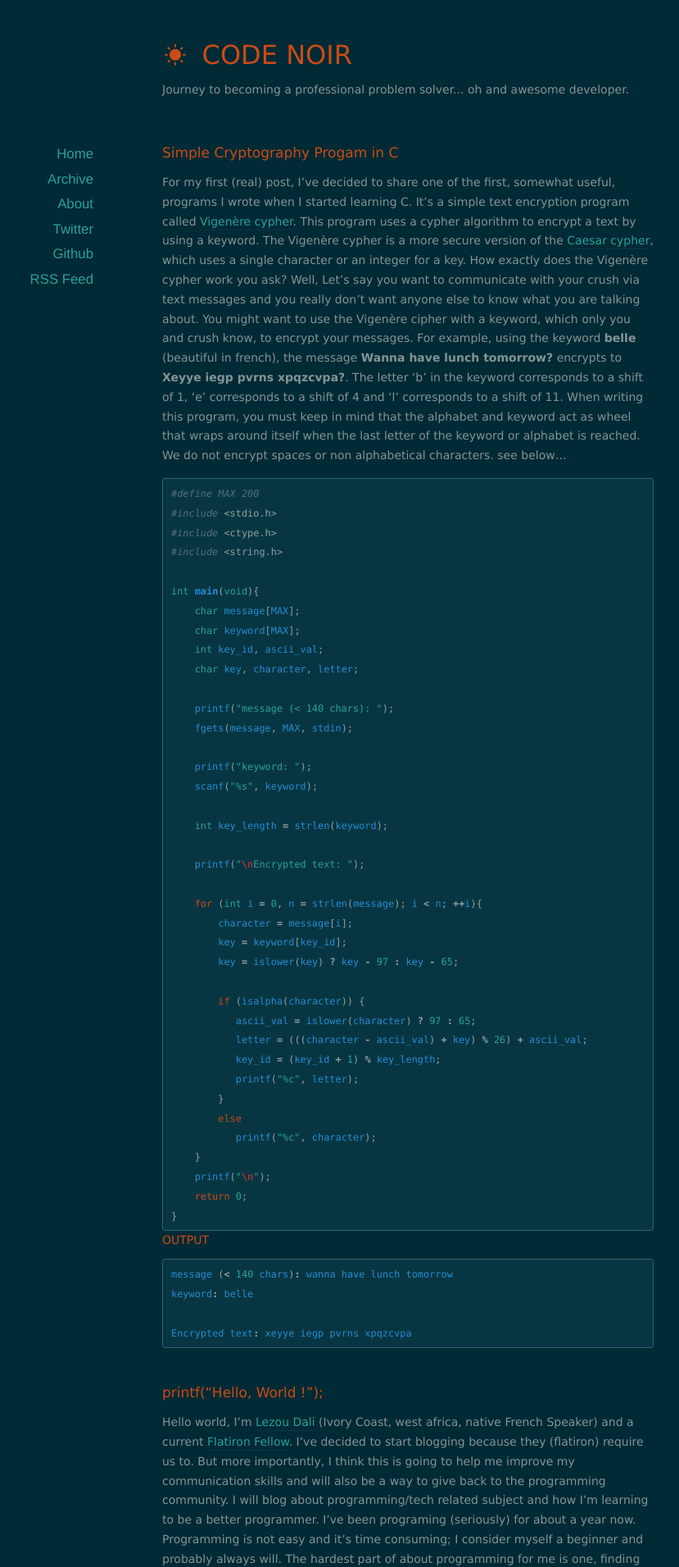
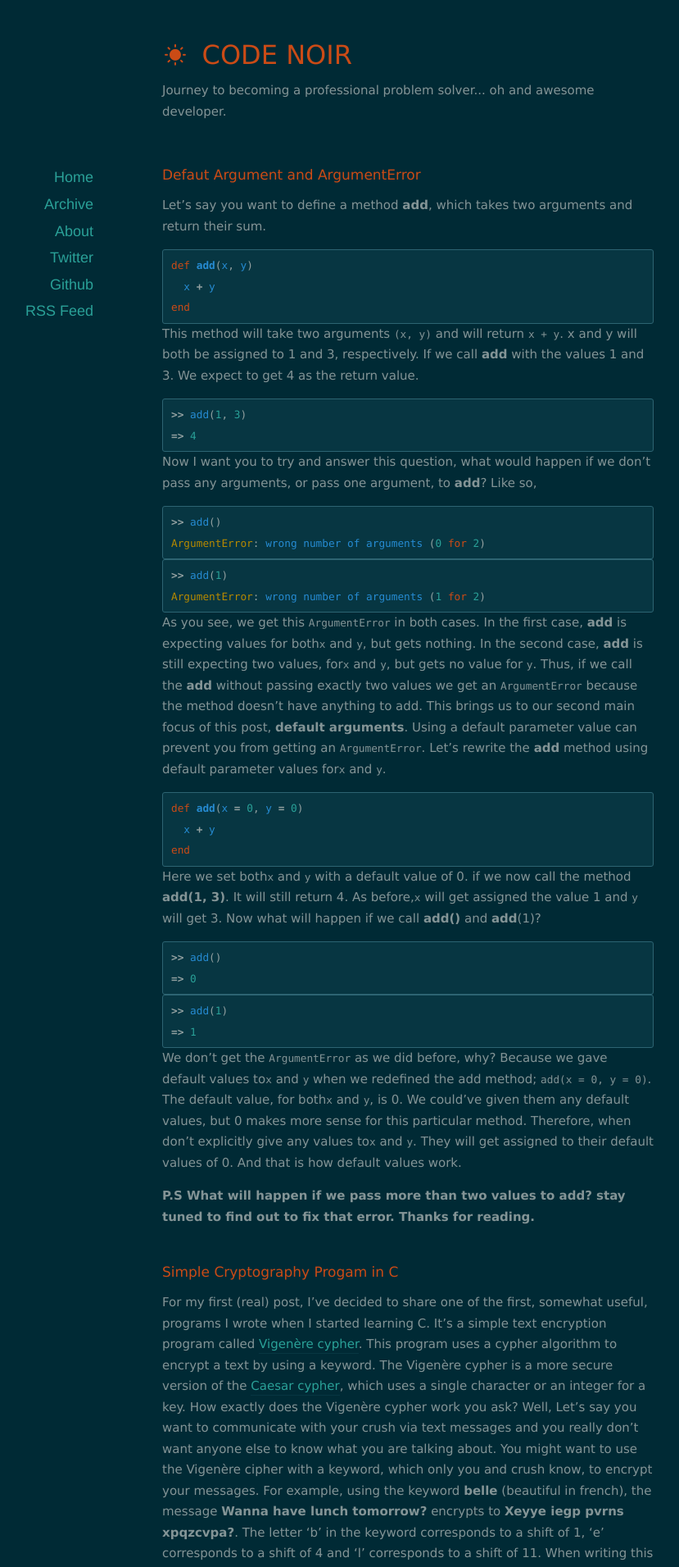
Before and after one commit to lezoudali/lezoudali.github.io, a Jekyll site: the page built from index.html, in a window 1280 px wide. Shown: the top 1911 px of the page at 82% size, without its empty margins (142-971 px from the left). Built offline with Jekyll 4.4.1, drawn with Linux system fonts in a browser that asks for light colours; nearby versions of some CDN libraries; the list of posts is cut into pages by our own code; some of the changed text lies outside the part shown.

Commit message:
third post on default argument and argument errors

```diff
--- a/_posts/2015-01-26-Hello-World.markdown
+++ b/_posts/2015-01-26-Hello-World.markdown
@@ -5,7 +5,7 @@ date:   2015-01-26 17:03:00
 ---
 
 Hello world, I'm [Lezou Dali][twitter] (Ivory Coast, west africa, native French Speaker) and a current [Flatiron Fellow][flatiron].  I’ve decided to start blogging because they (flatiron) require us to. But more importantly, I think this is going to help me improve my communication skills and will also be a way to give back to the programming community. I will blog about programming/tech related subject and how I'm learning to be a better programmer. I’ve been programing (seriously) for about a year now. Programming is not easy and it’s time consuming; I consider myself a beginner and probably always will.
-The hardest part of about programming for me is one, finding ways to stay motivated and two, not be afraid to look stupid. Blogging is definitely a great way to keep myself motivated. I've been a flatiron fellow for a week now; and I've learned two things. Having instructors can be a great and bad thing, depending on how you use them. Before flatiron, I would google everything I didn't know. Whenever I got stuck on an error, I would google that error. I would go to meetups and ask questions when I absolutely couldn't solve the problem after trying for a few days. We learn best from our mistakes. I've realized that during my week at flatiron, I would ask my instructors questions that I could've found out the answer on my own. Questions like "What's the difference between 'git add .' and 'git add -A'". A great developer should have the skill to learn on his own. The great part about having flatiron instructors is that they use the student-centered teaching style. They act as facilitator to guide us down the learning path; which is a lot better than giving us the answers.
+The hardest part about programming for me is one, finding ways to stay motivated and two, not be afraid to look stupid. Blogging is definitely a great way to keep myself motivated. I've been a flatiron fellow for a week; and I've learned two things. Having instructors can be a great and bad thing, depending on how you use them. Before flatiron, I would google everything I didn't know. Whenever I got stuck on an error, I would google that error. I would go to meetups and ask questions when I absolutely couldn't solve the problem after trying for a few days. We learn best from our mistakes. I've realized that during my first week, I would ask my instructors questions that I could've found out the answer on my own. Questions like "What's the difference between 'git add .' and 'git add -A'". A great developer should have the skill to learn on his own. The great part about having flatiron instructors is that they use the student-centered teaching style. They act as facilitator to guide us down the learning path; which is a lot better than giving us the answers.
 
 
 
--- /dev/null
+++ b/_posts/2015-01-27-default-arguments.markdown
@@ -0,0 +1,56 @@
+---
+layout: post
+title:  Defaut Argument and ArgumentError
+date:   2015-01-27 13:39:00
+categories: coding
+---
+
+Let's say you want to define a method __add__, which takes two arguments and return their sum.
+{% highlight ruby %}
+def add(x, y)
+  x + y
+end
+{% endhighlight %}
+This method will take two arguments ``(x, y)`` and will return ``x + y``.
+x and y will both be assigned to 1 and 3, respectively. If we call __add__ with the values 1 and 3. We expect to get 4 as the return value.
+{% highlight ruby %}
+>> add(1, 3)
+=> 4
+{% endhighlight %}
+
+Now I want you to try and answer this question, what would happen if we don't pass any arguments, or pass one argument, to __add__? Like so,
+
+{% highlight ruby %}
+>> add()
+ArgumentError: wrong number of arguments (0 for 2)
+{% endhighlight %}
+
+
+{% highlight ruby %}
+>> add(1)
+ArgumentError: wrong number of arguments (1 for 2)
+{% endhighlight %}
+
+As you see, we get this `ArgumentError` in both cases. In the first case, __add__ is expecting values for both`x` and `y`, but gets nothing. In the second case, __add__ is still expecting two values, for`x` and `y`, but gets no value for `y`. Thus, if we call the __add__ without passing exactly two values we get an `ArgumentError` because the method doesn't have anything to add. This brings us to our second main focus of this post, **default arguments**.
+Using a default parameter value can prevent you from getting an `ArgumentError`. Let's rewrite the __add__ method using default parameter values for`x` and `y`.
+{% highlight ruby %}
+def add(x = 0, y = 0)
+  x + y
+end
+{% endhighlight %}
+
+Here we set both`x` and `y` with a default value of 0. if we now call the method __add(1, 3)__. It will still return 4. As before,`x` will get assigned the value 1 and `y` will get 3. Now what will happen if we call __add()__ and __add__(1)?
+
+{% highlight ruby %}
+>> add()
+=> 0
+{% endhighlight %}
+
+{% highlight ruby %}
+>> add(1)
+=> 1
+{% endhighlight %}
+
+We don't get the `ArgumentError` as we did before, why? Because we gave default values to`x` and `y` when we redefined the add method; **`add(x = 0, y = 0)`**. The default value, for both`x` and `y`, is 0. We could've given them any default values, but 0 makes more sense for this particular method. Therefore, when don't explicitly give any values to`x` and `y`. They will get assigned to their default values of 0. And that is how default values work.
+
+**P.S What will happen if we pass more than two values to add? stay tuned to find out to fix that error. Thanks for reading.**
--- a/assets/css/style.css
+++ b/assets/css/style.css
@@ -33,7 +33,7 @@ table {
 /*** Basics ***/
 body {
 	font-family: Verdana, serif;
-	font-size: 14px;
+	font-size: 15px;
 	line-height: 1.7;
 }
 
```
